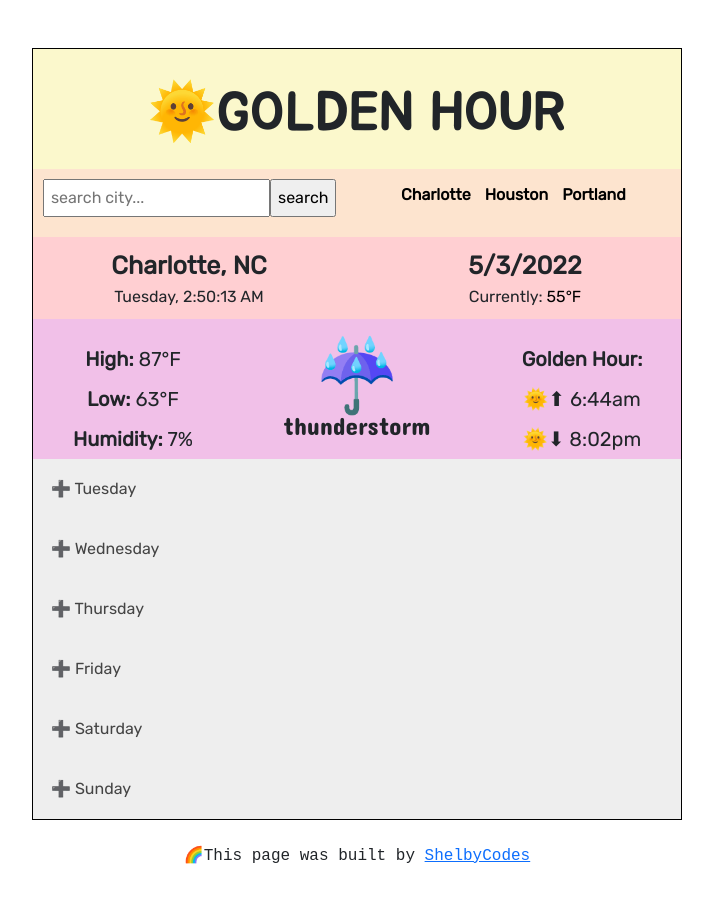
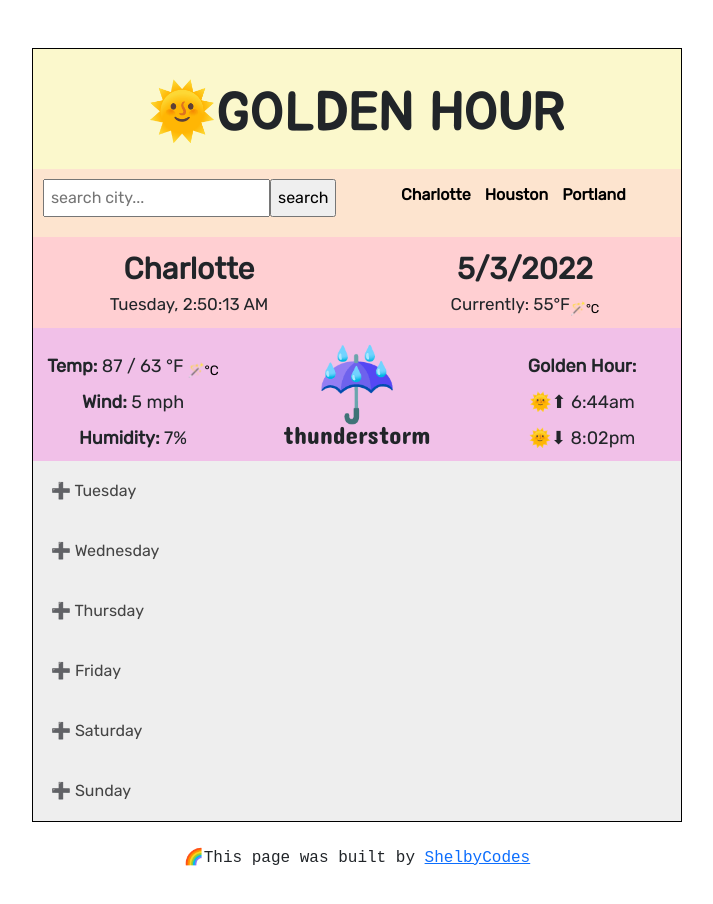
Before and after one commit to shelbycodes0/Weather-App, a website: page index.html in a window 1280 px wide. Both pictures are taken after a click on the link "Charlotte". Shown: the whole page, without its empty margins (283-996 px from the left). Drawn offline with nearby package versions, Linux system fonts and the light colour scheme; no server answers; some icons are missing.

Commit message:
added °C link, updated City Names

```diff
--- a/index.html
+++ b/index.html
@@ -56,15 +56,17 @@
         </div>
         <div class="row">
           <div class="col-6" id="currentTemp">3:30pm EST</div>
-          <div class="col-6" id="currentWeather">Currently: <a href="#" id="fToC"><span id="tempNumber">55</span>°F</a></div>
+          <div class="col-6" id="currentWeather">Currently: <span id="tempNumber">55</span>°F<a href="#" class="fToC"><sub>🪄°C</sub></a></div>
         </div>
       </section>
       <!-- *********************** current weather section -->
       <section class="current">
         <div class="row" id="temps">
           <div class="col-4">
-            <strong>High: </strong><span id="highTemp"> 87</span>°F<br />
-            <strong>Low: </strong><span id="lowTemp">63</span>°F<br />
+            <strong>Temp: </strong><span id="highTemp">87</span> / <span id="lowTemp">63</span> °F
+            <a href="#" class="fToC"><sub>🪄°C</sub></a>
+            <br />
+            <strong>Wind: </strong><span id="windSpeed">5</span> mph <br>
             <strong>Humidity: </strong><span id="humidity"> 7</span>%
           </div>
           <div class="col-4" id="icon">
@@ -84,8 +86,11 @@
       <div class="panel" id="day2">
         <div class="row" id="temps">
           <div class="col-4">
-            <strong>High:</strong> 83° <br /><strong>Low:</strong>
-            48°<br /><strong>Humidity: </strong> 65%
+            <strong>Temp: </strong><span>83</span> / <span>48</span> °F
+            <a href="#" class="fToC"><sub>🪄°C</sub></a>
+            <br>
+            <strong>Wind: </strong>
+            5 mph<br /><strong>Humidity: </strong> 65%
           </div>
           <div class="col-4" id="icon">
             ⛅<br/>
@@ -103,8 +108,11 @@
       <div class="panel" id="day3">
         <div class="row" id="temps">
           <div class="col-4">
-            <strong>High:</strong> 73° <br /><strong>Low:</strong>
-            45°<br /><strong>Humidity: </strong> 2%
+            <strong>Temp: </strong><span>73</span> / <span>45</span> °F
+            <a href="#" class="fToC"><sub>🪄°C</sub></a>
+            <br>
+            <strong>Wind: </strong>5 mph
+            <br /><strong>Humidity: </strong> 2%
           </div>
           <div class="col-4" id="icon">
             🌞<br/><span id="day3Condition"> sunny</span>
@@ -121,8 +129,10 @@
       <div class="panel" id="day4">
         <p><div class="row" id="temps">
           <div class="col-4">
-            <strong>High:</strong> 74° <br /><strong>Low:</strong>
-            48°<br /><strong>Humidity: </strong> 1%
+            <strong>Temp: </strong><span>74 /</span><span> 48</span> °F
+            <a href="#" class="fToC"><sub>🪄°C</sub></a>
+            <br /><strong>Wind:</strong>
+            5 mph<br /><strong>Humidity: </strong> 1%
           </div>
           <div class="col-4" id="icon">
             🌞<br/><span id="day4Condition"> sunny</span>
@@ -139,8 +149,10 @@
       <div class="panel" id="day5">
         <div class="row" id="temps">
           <div class="col-4">
-            <strong>High:</strong> 83° <br /><strong>Low:</strong>
-            58°<br /><strong>Humidity: </strong> 1%
+            <strong>Temp: </strong><span>83</span> / <span>58</span> °F
+            <a href="#" class="fToC"><sub>🪄°C</sub></a>
+            <br /><strong>Wind:</strong>
+            5 mph<br /><strong>Humidity: </strong> 1%
           </div>
           <div class="col-4" id="icon">
         ☔<br/>
@@ -158,8 +170,10 @@
       <div class="panel" id="day6">
         <div class="row" id="temps">
           <div class="col-4">
-            <strong>High:</strong> 83° <br /><strong>Low:</strong>
-            58°<br /><strong>Humidity: </strong> 10%
+            <strong>Temp: </strong><span>83</span> / <span>58</span> °F
+            <a href="#" class="fToC"><sub>🪄°C</sub></a>
+            <br /><strong>Wind:</strong>
+            12 mph<br /><strong>Humidity: </strong> 10%
           </div>
           <div class="col-4" id="icon">
             ⛅<br/><span id="day6Condition"> partly cloudy</span>
@@ -176,8 +190,10 @@
       <div class="panel" id="day7">
         <div class="row" id="temps">
           <div class="col-4">
-            <strong>High:</strong> 82° <br /><strong>Low:</strong>
-            60°<br /><strong>Humidity: </strong> 25%
+            <strong>Temp: </strong><span>82</span> / <span>60</span> °F
+            <a href="#" class="fToC"><sub>🪄°C</sub></a>
+            <br /><strong>Wind:</strong>
+            8 mph<br /><strong>Humidity: </strong> 25%
           </div>
           <div class="col-4" id="icon">
             ⛅<br/><span id="day7Condition"> partly cloudy</span>
--- a/src/index.js
+++ b/src/index.js
@@ -42,18 +42,21 @@ function showTemperature(response) {
 }
 
 function showHouston(event) {
+  city.innerHTML = "Houston";
   event.preventDefault();
   let houstonApi = `https://api.openweathermap.org/data/2.5/weather?q=Houston&appid=35fef657ca97af5d0a6b09b7b5078d4d&units=imperial`;
   axios.get(houstonApi).then(showTemperature);
 }
 
 function showPortland(event) {
+  city.innerHTML = "Portland";
   event.preventDefault();
   let portlandApi = `https://api.openweathermap.org/data/2.5/weather?q=Portland&appid=35fef657ca97af5d0a6b09b7b5078d4d&units=imperial`;
   axios.get(portlandApi).then(showTemperature);
 }
 
 function showCharlotte(event) {
+  city.innerHTML = "Charlotte";
   event.preventDefault();
   let charlotteApi = `https://api.openweathermap.org/data/2.5/weather?q=Charlotte&appid=35fef657ca97af5d0a6b09b7b5078d4d&units=imperial`;
   axios.get(charlotteApi).then(showTemperature);
--- a/src/styles.css
+++ b/src/styles.css
@@ -47,20 +47,21 @@ h1 {
 }
 #city,
 #date {
-  font-size: 25px;
+  font-size: 30px;
   font-weight: bold;
   padding-top: 10px;
 }
 #currentTemp,
 #currentWeather {
   padding-bottom: 10px;
+  font-size: 17px;
 }
-#fToC {
+.fToC {
   text-decoration: none;
   color: black;
   transition: all 200ms ease-in-out;
 }
-#fToC:hover {
+.fToC:hover {
   font-size: 20px;
   font-weight: bold;
 }
@@ -88,13 +89,13 @@ h1 {
 }
 #temps {
   padding-top: 20px;
-  font-size: 20px;
+  font-size: 18px;
   line-height: 2;
   padding-left: 0;
 }
 #goldHour {
   text-align: center;
-  font-size: 20px;
+  font-size: 18px;
   line-height: 2;
   padding-right: 10px;
 }
```
